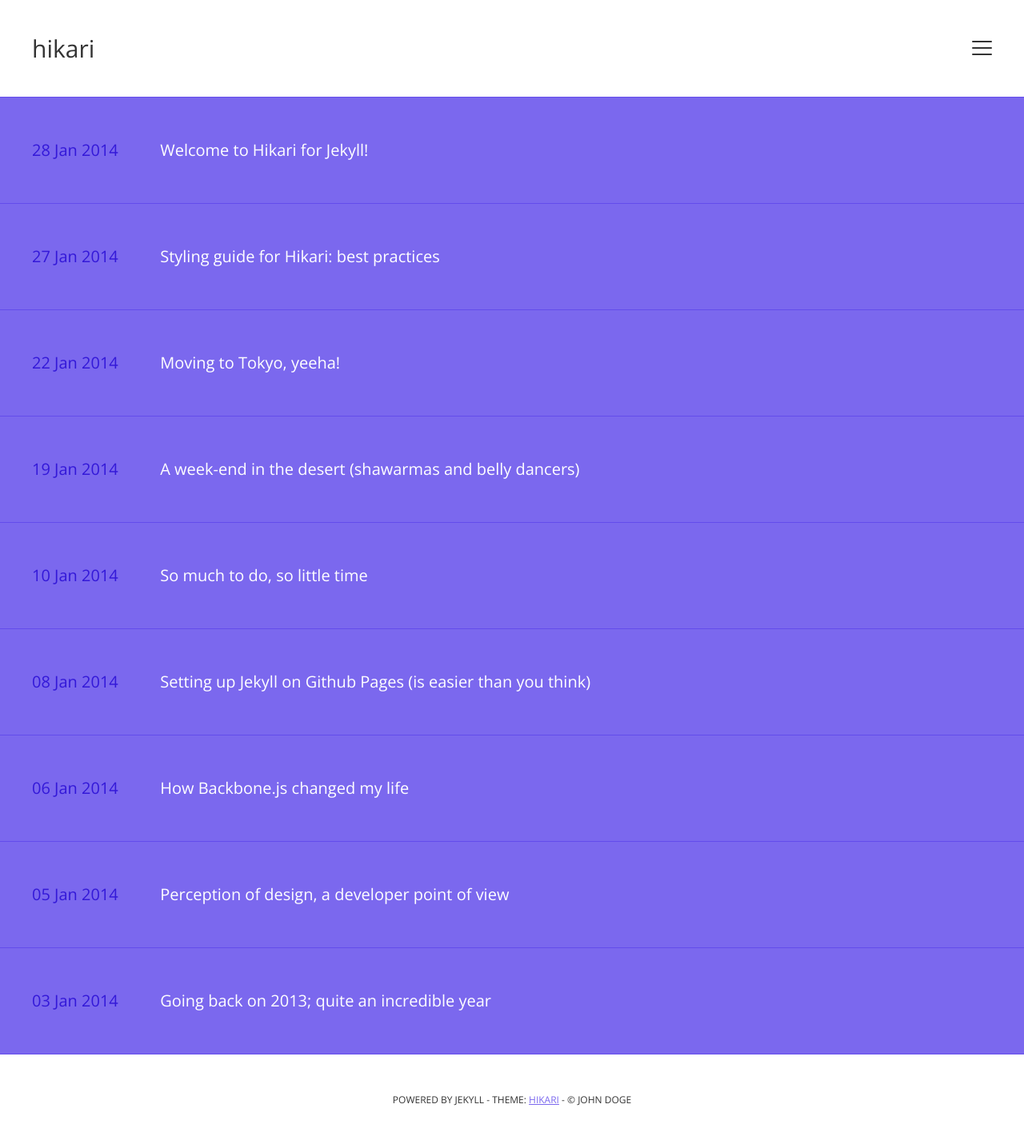
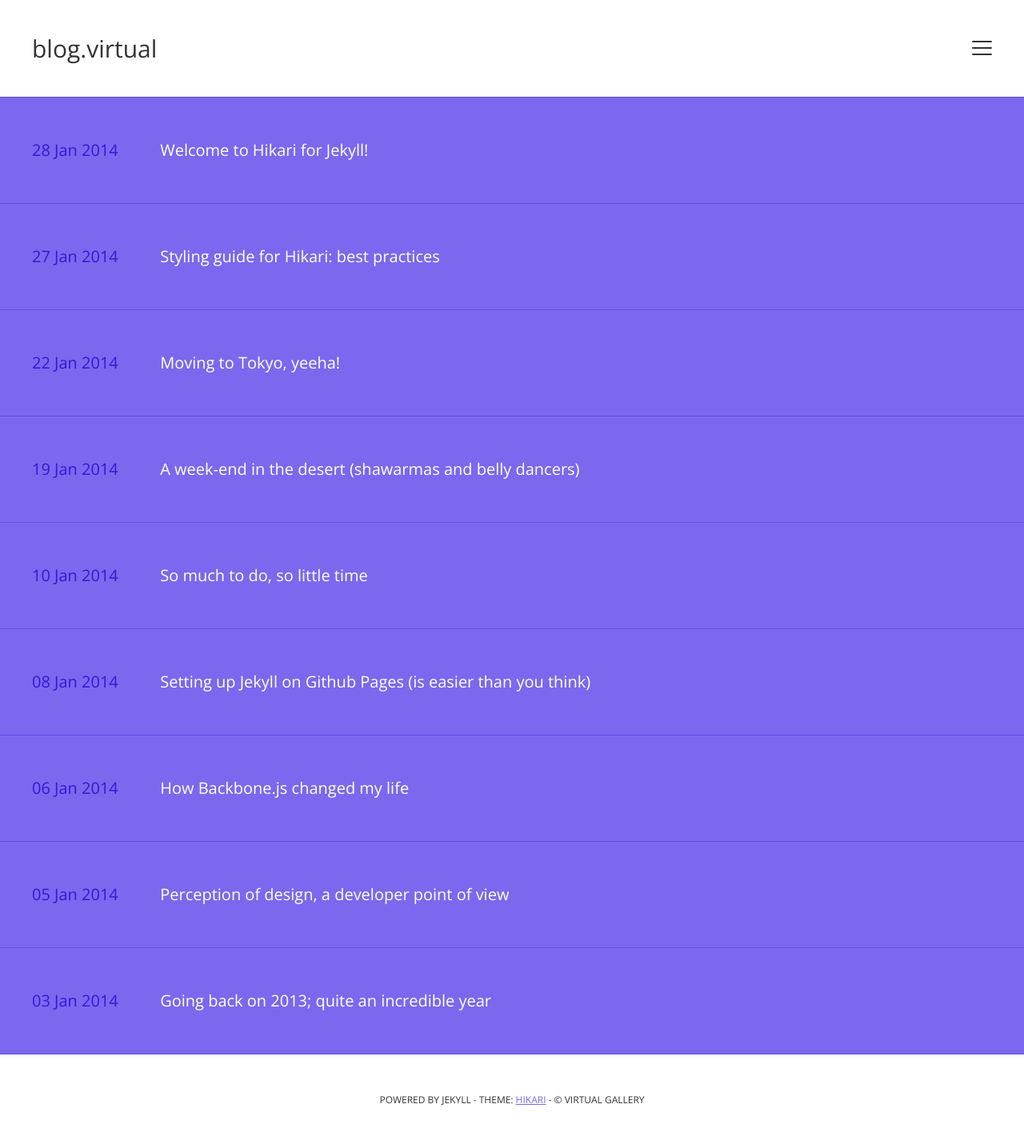
Before and after one commit to virtualnz/blog, a Jekyll site: the page built from index.html, in a window 1280 px wide. Shown: the whole page at 80% size. Built offline with Jekyll 4.4.1, drawn with Linux system fonts in a browser that asks for light colours; the list of posts is cut into pages by our own code; part of the change alters nothing that is shown.

Commit message:
Update _config.yml

```diff
--- a/_config.yml
+++ b/_config.yml
@@ -1,29 +1,23 @@
 # Title of your blog; shows in the header
-name: "hikari"
+name: "blog.virtual"
 
 # Description of your content (will only be used on Google Search)
-description: "Fluid, responsive blog theme for Jekyll"
+description: "Virtual Gallery Blog"
 
 # Your name. Will show in your footer + sidebar
-author: "John Doge"
+author: "Virtual Gallery"
 
-url: "http://m3xm.github.io"
-baseurl: "/hikari-for-Jekyll"
+url: "https://virtualnz.github.io"
+baseurl: "/blog"
 
 # A short presentation of yourself. Will show in the sidebar, under your name. Best usage would be between 30 to 50 words.
-author-bio: "I'm a dog. I develop things. This is my blog so why don't you close this damn side panel (cursed by most UX Designers but I don't care, I do whatever I want) and start reading my awesome stuff?"
+author-bio: "Virtual is a dedicated online contemporary art and project space, founded by Tom Hackshaw, Daniel Nield and Robert Gorrie."
 
 # Social Accounts (mine, as placeholders)
 
-twitter: mx3m
-github: m3xm
-dribbble: m3xm
-instagram: m3xm
+twitter: virtualgallery
+github: virtualnz
 
-# Google Analytics (you may want to changes these with yours or even delete :)
-
-ga_domain: m3xm.github.io
-ga_tracking_id: UA-47727049-1
 
 # Other (refer to http://jekyllrb.com/docs/home/ for further details on the below)
 
```
